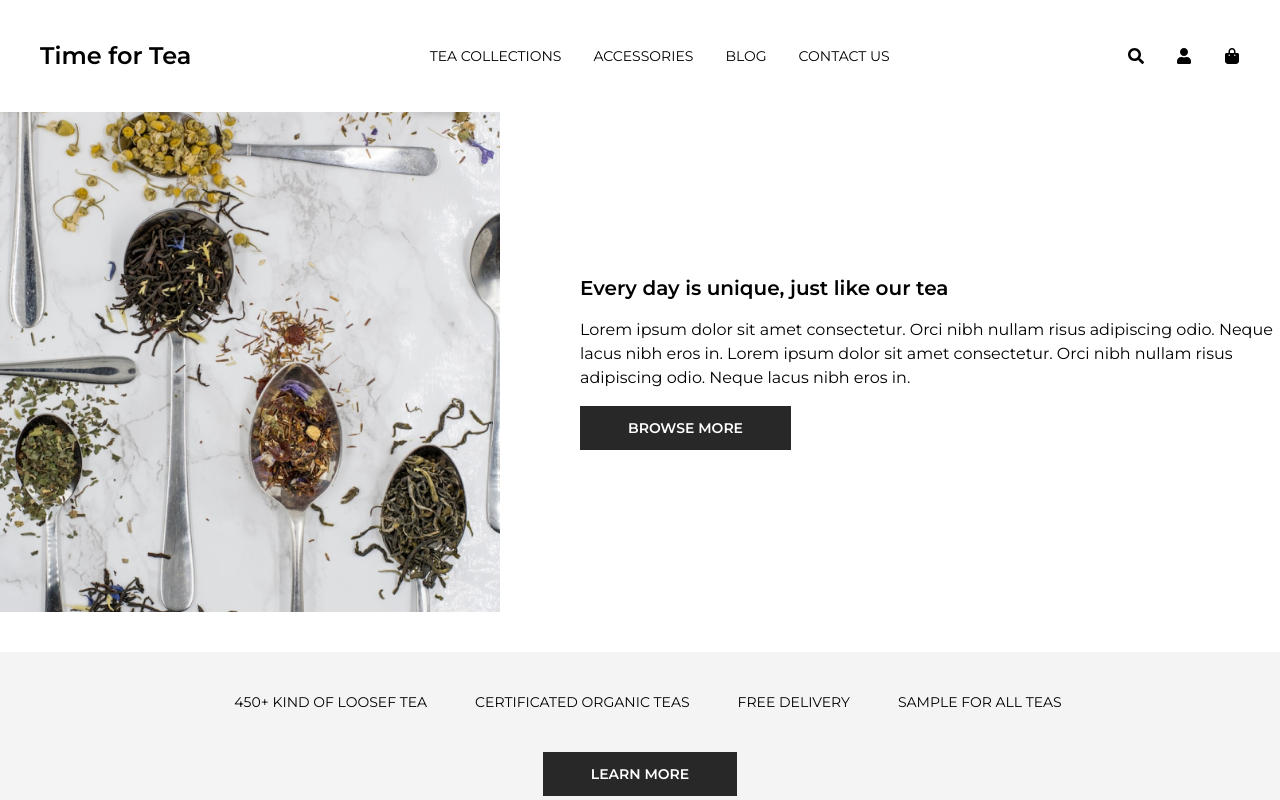
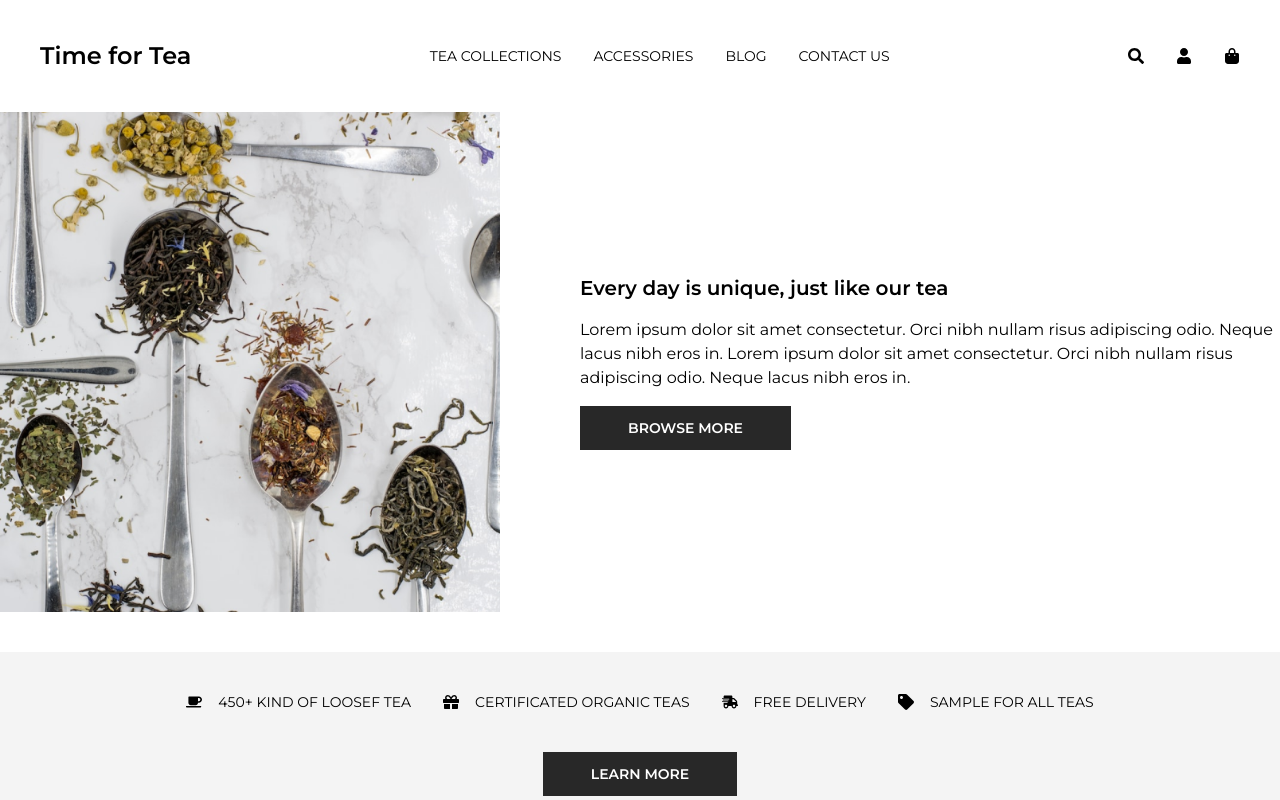
Before and after one commit to PraveenMahra/time-for-tea, a React (Vite) app: page / in a window 1280 px wide. Shown: the top 800 px of the page. Built offline with nearby package versions, Linux system fonts and the light colour scheme.

Commit message:
add react icon

```diff
--- a/src/components/section/features.jsx
+++ b/src/components/section/features.jsx
@@ -1,21 +1,22 @@
+import { FaCoffee, FaGift, FaShippingFast, FaTag } from "react-icons/fa";
 import Button from "../button/button";
 
 function Features() {
   const list = [
     {
-      icon: "fa-solid fa-mug-saucer",
+      icon: <FaCoffee />,
       text: " 450+ KIND OF LOOSEF TEA",
     },
     {
-      icon: "fa-solid fa-gift",
+      icon: <FaGift />,
       text: "CERTIFICATED ORGANIC TEAS",
     },
     {
-      icon: "fa-solid fa-truck",
+      icon: <FaShippingFast />,
       text: " FREE DELIVERY",
     },
     {
-      icon: "fa-solid fa-tag",
+      icon: <FaTag />,
       text: "SAMPLE FOR ALL TEAS",
     },
   ];
@@ -28,7 +29,7 @@ function Features() {
             key={index}
             className="flex gap-4 items-center hover:underline cursor-pointer"
           >
-            <i className={item.icon}></i>
+            {item.icon}
             <a href="#" className="text-sm">
               {item.text}
             </a>
```
